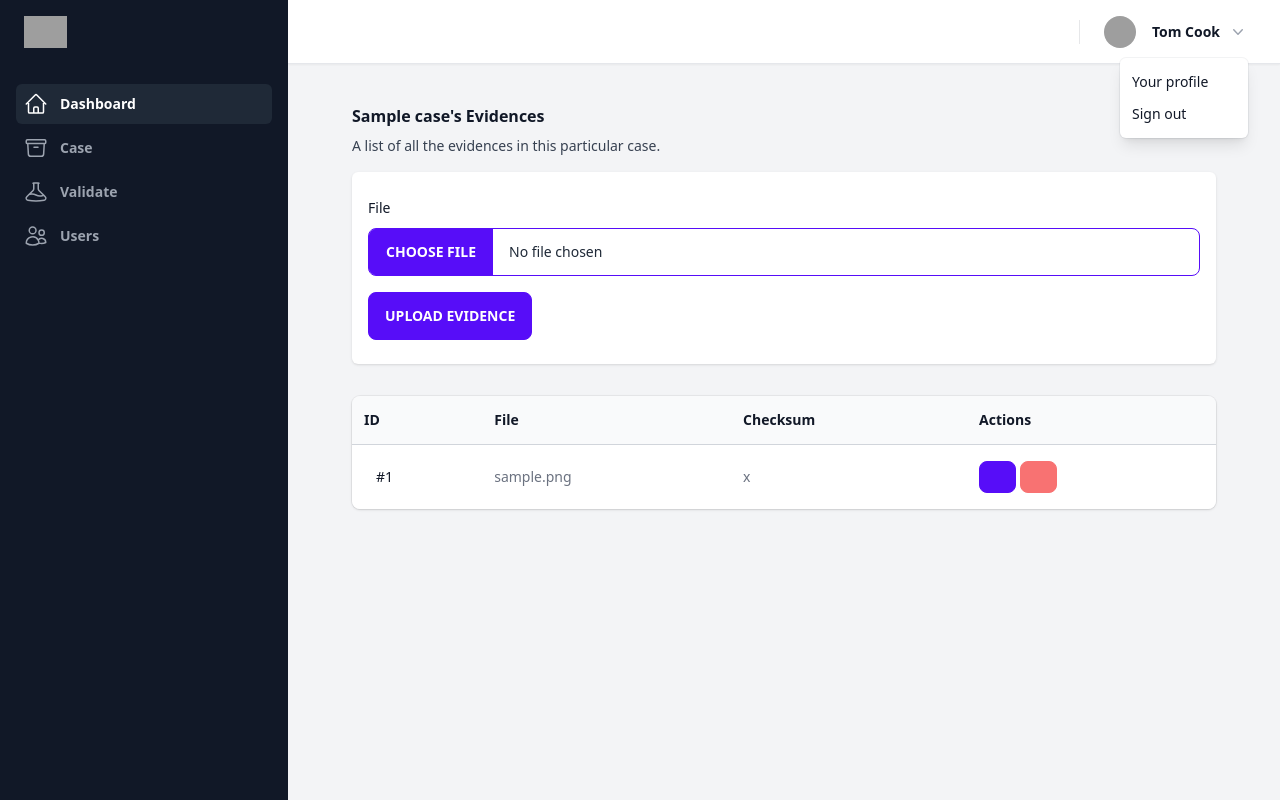
After one commit to MuhammadSaim/Checksum-Portal, a Django app: page /dashboard/cases/1/evidance/all in a window 1280 px wide. The commit adds this page. Run offline with Django 4.2, Linux system fonts and the light colour scheme; a user stored in the database is signed in; tables that the repository leaves empty hold one stand-in row (values such as "Sample post"); style sheets or scripts are compiled from the project's sources; some web fonts are replaced; grey boxes are pictures that could not be loaded.

Commit message:
evidences dashboard is complete

```diff
--- a/dashboard/case_urls.py
+++ b/dashboard/case_urls.py
@@ -1,4 +1,4 @@
-from django.urls import path
+from django.urls import path, include
 from .case_views import (
     case_all,
     case_create,
@@ -12,4 +12,5 @@ urlpatterns = [
     path('add', case_create, name="cases.create"),
     path('delete/<int:_id>', case_delete, name="cases.delete"),
     path('edit/<int:_id>', case_edit, name="cases.edit"),
+    path('<int:case>/evidance/', include('dashboard.evidence_urls')),
 ]
--- /dev/null
+++ b/dashboard/evidence_views.py
@@ -0,0 +1,65 @@
+from django.shortcuts import render, get_object_or_404, redirect
+
+import config.settings
+from .models import Case, Evidence
+from django.core.paginator import Paginator
+from django.contrib.auth.decorators import login_required
+from django.core.files.storage import FileSystemStorage
+import os
+from .helpers import hash_file, get_filename
+from config.settings import BASE_DIR
+from django.contrib import messages
+from django.http import FileResponse
+
+
+@login_required
+def evidence_all(request, case):
+    case = get_object_or_404(Case, id=case)
+    evidences = Evidence.objects.all().order_by('-created_at')
+    paginator = Paginator(evidences, per_page=10)
+    page_number = request.GET.get('page')
+    evidences = paginator.get_page(page_number)
+    context = {
+        'case': case,
+        'evidences': evidences
+    }
+    return render(request, 'dashboard/evidences/all.html', context)
+
+
+@login_required
+def evidence_download(request, case, evidence):
+    case = get_object_or_404(Case, id=case)
+    evidence = get_object_or_404(Evidence, id=evidence)
+    return FileResponse(
+        open(os.path.join(config.settings.BASE_DIR, evidence.file_url.strip('/')), 'rb'),
+        as_attachment=True,
+        filename=evidence.file_name
+    )
+
+
+@login_required
+def evidence_delete(request, case, evidence):
+    case = get_object_or_404(Case, id=case)
+    evidence = get_object_or_404(Evidence, id=evidence)
+    evidence.delete()
+    return redirect('evidence.all', case=case.id, evidence=evidence.id)
+
+
+@login_required
+def evidence_store(request, case):
+    case = get_object_or_404(Case, id=case)
+    if request.method == 'POST' and request.FILES['evidence']:
+        evidence = request.FILES['evidence']
+        name, extension = get_filename(evidence.name)
+        fs = FileSystemStorage()
+        filename = fs.save(name, evidence)
+        file_url = fs.url(name)
+        evidence_modal = Evidence()
+        evidence_modal.file_name = evidence.name
+        evidence_modal.file_url = file_url
+        evidence_modal.file_extension = extension
+        evidence_modal.file_hash = hash_file(os.path.join(BASE_DIR, 'uploads/'+filename))
+        evidence_modal.case = case
+        evidence_modal.save()
+        messages.add_message(request, messages.SUCCESS, 'Your evidence is submitted successfully.')
+        return redirect('evidence.all', case=case.id)
--- a/dashboard/models.py
+++ b/dashboard/models.py
@@ -6,3 +6,13 @@ class Case(models.Model):
     title = models.CharField(max_length=255, unique=True)
     created_at = models.DateTimeField(auto_now_add=True, blank=True)
     updated_at = models.DateTimeField(auto_now_add=True, blank=True)
+
+
+class Evidence(models.Model):
+    case = models.ForeignKey(Case, on_delete=models.CASCADE)
+    file_name = models.CharField(max_length=255)
+    file_url = models.CharField(max_length=255)
+    file_extension = models.CharField(max_length=20)
+    file_hash = models.CharField(max_length=255)
+    created_at = models.DateTimeField(auto_now_add=True, blank=True)
+    updated_at = models.DateTimeField(auto_now_add=True, blank=True)
--- a/templates/authentication/login.html
+++ b/templates/authentication/login.html
@@ -42,9 +42,9 @@
 {#            <label for="remember-me" class="ml-3 block text-sm leading-6 text-gray-900">Remember me</label>#}
           </div>
 
-          <div class="text-sm leading-6">
-            <a href="#" class="font-semibold text-indigo-600 hover:text-indigo-500">Forgot password?</a>
-          </div>
+{#          <div class="text-sm leading-6">#}
+{#            <a href="#" class="font-semibold text-indigo-600 hover:text-indigo-500">Forgot password?</a>#}
+{#          </div>#}
         </div>
 
         <div>
--- a/templates/dashboard/cases/all.html
+++ b/templates/dashboard/cases/all.html
@@ -33,7 +33,7 @@
                     <td class="whitespace-nowrap px-3 py-4 text-sm text-gray-500">{{ case.created_at }}</td>
                     <td class="whitespace-nowrap px-3 py-4 text-sm text-gray-500">
                         <div class="tooltip" data-tip="Evidences">
-                            <a href="#" class="btn btn-sm btn-primary text-white">
+                            <a href="{% url 'evidence.all' case.id %}" class="btn btn-sm btn-primary text-white">
                                 <i class="fa-solid fa-fingerprint"></i>
                             </a>
                         </div>
--- /dev/null
+++ b/templates/dashboard/evidences/all.html
@@ -0,0 +1,75 @@
+{% extends 'layouts/dashboard.html' %}
+
+{% block title %} {{ case.title }} - Evidences{% endblock %}
+
+{% block content %}
+
+<div class="px-4 sm:px-6 lg:px-8">
+  <div class="sm:flex sm:items-center">
+    <div class="sm:flex-auto">
+      <h1 class="text-base font-semibold leading-6 text-gray-900"> {{ case.title }}'s Evidences</h1>
+      <p class="mt-2 text-sm text-gray-700">A list of all the evidences in this particular case.</p>
+    </div>
+  </div>
+
+    <div class="bg-white rounded-md px-4 py-6 shadow my-4">
+        <form action="{% url 'evidence.store' case.id %}" method="post" enctype="multipart/form-data">
+            {% csrf_token %}
+            {% include 'partials/alerts.html' %}
+            <div>
+                <label for="password" class="block text-sm font-medium leading-6 text-gray-900">File</label>
+                  <div class="mt-2">
+                      <input type="file" class="file-input file-input-bordered file-input-primary file-input-md w-full max-w-full" name="evidence"/>
+                  </div>
+            </div>
+            <div class="mt-4">
+                <button type="submit" class="btn btn-primary">Upload Evidence</button>
+            </div>
+        </form>
+    </div>
+
+  <div class="mt-8 flow-root">
+    <div class="-mx-4 -my-2 overflow-x-auto sm:-mx-6 lg:-mx-8">
+      <div class="inline-block min-w-full py-2 align-middle sm:px-6 lg:px-8">
+        <div class="overflow-hidden shadow ring-1 ring-black ring-opacity-5 sm:rounded-lg">
+          <table class="min-w-full divide-y divide-gray-300">
+            <thead class="bg-gray-50">
+              <tr>
+                <th scope="col" class="px-3 py-3.5 text-left text-sm font-semibold text-gray-900">ID</th>
+                <th scope="col" class="px-3 py-3.5 text-left text-sm font-semibold text-gray-900">File</th>
+                <th scope="col" class="px-3 py-3.5 text-left text-sm font-semibold text-gray-900">Checksum</th>
+                <th scope="col" class="px-3 py-3.5 text-left text-sm font-semibold text-gray-900">Actions</th>
+              </tr>
+            </thead>
+            <tbody class="divide-y divide-gray-200 bg-white">
+                {% for evidence in evidences %}
+                  <tr>
+                    <td class="whitespace-nowrap py-4 pl-4 pr-3 text-sm font-medium text-gray-900 sm:pl-6">#{{ evidence.id }}</td>
+                    <td class="whitespace-nowrap px-3 py-4 text-sm text-gray-500">{{ evidence.file_name }}</td>
+                    <td class="whitespace-nowrap px-3 py-4 text-sm text-gray-500">{{ evidence.file_hash }}</td>
+                    <td class="whitespace-nowrap px-3 py-4 text-sm text-gray-500">
+                        <div class="tooltip" data-tip="Download evidence">
+                            <a href="{% url 'evidence.download' case=case.id evidence=evidence.id %}" class="btn btn-sm btn-primary text-white">
+                                <i class="fa-solid fa-cloud-download-alt"></i>
+                            </a>
+                        </div>
+                        <div class="tooltip" data-tip="Delete evidence">
+                            <a href="{% url 'evidence.delete' case=case.id evidence=evidence.id %}" class="btn btn-sm btn-error text-white">
+                                <i class="fa-solid fa-trash-alt"></i>
+                            </a>
+                        </div>
+                    </td>
+                  </tr>
+                {% endfor %}
+              <!-- More people... -->
+            </tbody>
+          </table>
+        </div>
+          {% include 'partials/dashboard/pagination.html' with pagination=evidences %}
+      </div>
+    </div>
+  </div>
+</div>
+
+
+{% endblock %}
--- a/templates/partials/dashboard/sidebar_links.html
+++ b/templates/partials/dashboard/sidebar_links.html
@@ -1,6 +1,7 @@
 <li>
     <!-- Current: "bg-gray-800 text-white", Default: "text-gray-400 hover:text-white hover:bg-gray-800" -->
-    <a href="{% url 'dashboard' %}" class="bg-gray-800 text-white group flex gap-x-3 rounded-md p-2 text-sm leading-6 font-semibold">
+    <a href="{% url 'dashboard' %}"
+       class="bg-gray-800 text-white group flex gap-x-3 rounded-md p-2 text-sm leading-6 font-semibold">
         <svg class="h-6 w-6 shrink-0" fill="none" viewBox="0 0 24 24" stroke-width="1.5" stroke="currentColor"
              aria-hidden="true">
             <path stroke-linecap="round" stroke-linejoin="round"
@@ -17,7 +18,28 @@
             <path stroke-linecap="round" stroke-linejoin="round"
                   d="M20.25 7.5l-.625 10.632a2.25 2.25 0 01-2.247 2.118H6.622a2.25 2.25 0 01-2.247-2.118L3.75 7.5M10 11.25h4M3.375 7.5h17.25c.621 0 1.125-.504 1.125-1.125v-1.5c0-.621-.504-1.125-1.125-1.125H3.375c-.621 0-1.125.504-1.125 1.125v1.5c0 .621.504 1.125 1.125 1.125z"/>
         </svg>
-
         Case
     </a>
 </li>
+<li>
+    <a href="{% url 'cases.all' %}"
+       class="text-gray-400 hover:text-white hover:bg-gray-800 group flex gap-x-3 rounded-md p-2 text-sm leading-6 font-semibold">
+        <svg xmlns="http://www.w3.org/2000/svg" fill="none" viewBox="0 0 24 24" stroke-width="1.5" stroke="currentColor"
+             class="w-6 h-6 shrink-0">
+            <path stroke-linecap="round" stroke-linejoin="round"
+                  d="M9.75 3.104v5.714a2.25 2.25 0 01-.659 1.591L5 14.5M9.75 3.104c-.251.023-.501.05-.75.082m.75-.082a24.301 24.301 0 014.5 0m0 0v5.714c0 .597.237 1.17.659 1.591L19.8 15.3M14.25 3.104c.251.023.501.05.75.082M19.8 15.3l-1.57.393A9.065 9.065 0 0112 15a9.065 9.065 0 00-6.23-.693L5 14.5m14.8.8l1.402 1.402c1.232 1.232.65 3.318-1.067 3.611A48.309 48.309 0 0112 21c-2.773 0-5.491-.235-8.135-.687-1.718-.293-2.3-2.379-1.067-3.61L5 14.5"/>
+        </svg>
+        Validate
+    </a>
+</li>
+<li>
+    <a href="{% url 'cases.all' %}"
+       class="text-gray-400 hover:text-white hover:bg-gray-800 group flex gap-x-3 rounded-md p-2 text-sm leading-6 font-semibold">
+        <svg xmlns="http://www.w3.org/2000/svg" fill="none" viewBox="0 0 24 24" stroke-width="1.5" stroke="currentColor"
+             class="w-6 h-6 shrink-0">
+            <path stroke-linecap="round" stroke-linejoin="round"
+                  d="M15 19.128a9.38 9.38 0 002.625.372 9.337 9.337 0 004.121-.952 4.125 4.125 0 00-7.533-2.493M15 19.128v-.003c0-1.113-.285-2.16-.786-3.07M15 19.128v.106A12.318 12.318 0 018.624 21c-2.331 0-4.512-.645-6.374-1.766l-.001-.109a6.375 6.375 0 0111.964-3.07M12 6.375a3.375 3.375 0 11-6.75 0 3.375 3.375 0 016.75 0zm8.25 2.25a2.625 2.625 0 11-5.25 0 2.625 2.625 0 015.25 0z"/>
+        </svg>
+        Users
+    </a>
+</li>
```
Also changed, not shown: dashboard/evidence_urls.py (added, +15 -0 lines), dashboard/helpers.py (added, +30 -0 lines), dashboard/migrations/0004_evidence.py (added), dashboard/migrations/0005_rename_file_type_evidence_file_url.py (added), 1 other file.
